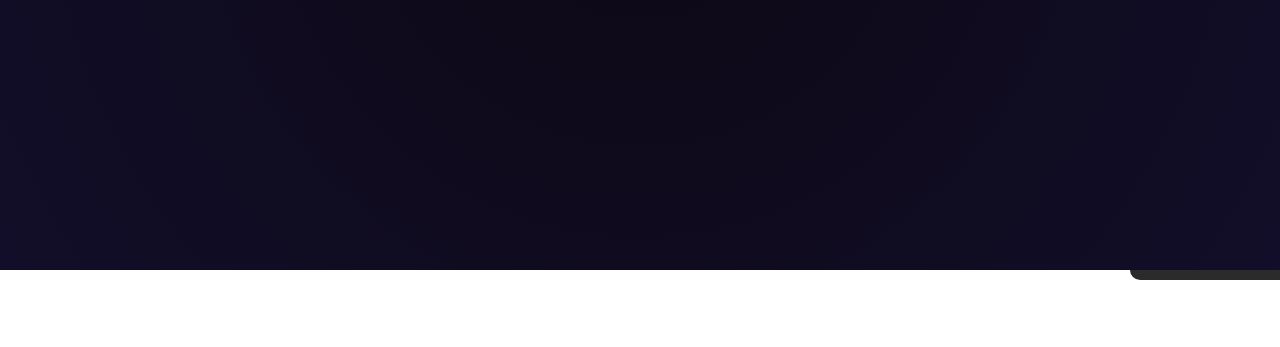
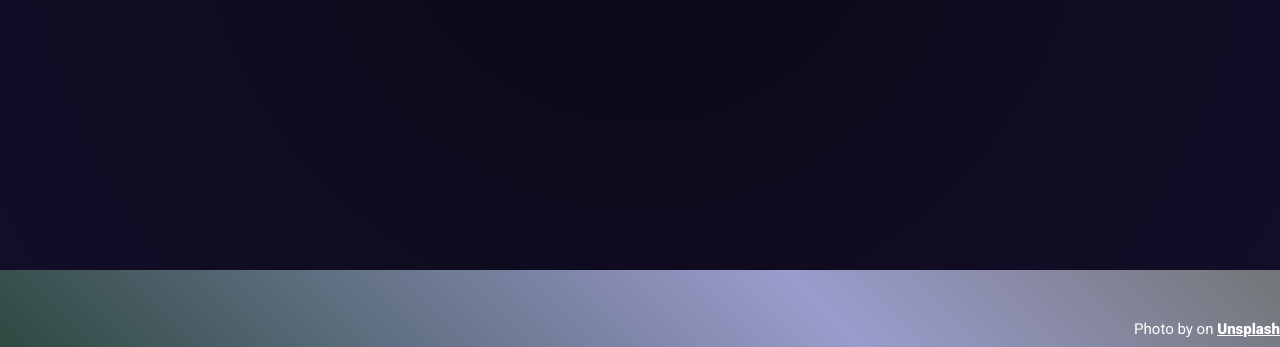
Before and after one commit to webloopbox/WeatherApp, a React (Create React App) app: page / in a window 1280 px wide. Shown: the part 530-877 px from the top of the page. Before the commit the page ends 800 px from the top, so only its background shows below. Built offline with nearby package versions, Linux system fonts and the light colour scheme; the HTML template or start-up script is replaced by a standard one.

Commit message:
update cards ui

```diff
--- a/src/components/IntroScreen/index.tsx
+++ b/src/components/IntroScreen/index.tsx
@@ -4,7 +4,6 @@
 const IntroScreen = ({ children }: { children: JSX.Element[] }) => {
   const {
     currentCityData,
-    introHideStatus,
     setIntroInvisibility,
     setForm,
     setLoading,
@@ -37,11 +36,7 @@
 
   return (
     <>
-      <div
-        className={`intro-screen ${introHideStatus ? "hide" : ""} ${
-          !introHideStatus && isReady ? "invisible" : ""
-        } `}
-      >
+      <div className={`intro-screen ${isReady ? "invisible" : ""}`}>
         <div className={`loading ${activeLoading ? "active" : ""}`}>
           <span className="circle circle-1"></span>
           <span className="circle circle-2"></span>
--- a/src/components/IntroScreen/introStyle.scss
+++ b/src/components/IntroScreen/introStyle.scss
@@ -11,10 +11,6 @@
   );
   transition: visibility 0.5s, opacity 0.5s;
   z-index: 100;
-}
-.intro-screen.hide {
-  visibility: hidden;
-  opacity: 0;
 }
 .blur {
   filter: blur(5px);
--- a/src/components/TemperatureCard/index.jsx
+++ b/src/components/TemperatureCard/index.jsx
@@ -8,8 +8,9 @@
     if (isReady) {
       const leftBtn = document.getElementsByClassName("left-btn")[0];
       const rightBtn = document.getElementsByClassName("right-btn")[0];
-      const forecastWrapper =
-        document.getElementsByClassName("forecast-wrapper")[0];
+      const forecastWrapper = document.getElementsByClassName(
+        "forecast-wrapper-slider"
+      )[0];
 
       leftBtn.addEventListener("click", function () {
         forecastWrapper.scrollLeft -= 100;
@@ -26,10 +27,11 @@
   return (
     <>
       <div
-        className={`forecast-wrapper   ${
+        className={`forecast-wrapper ${
           !introHideStatus && isReady ? "invisible" : ""
         }`}
       >
+        <div className="forecast-wrapper-slider">
           {forecastData.map((item, index) => {
             const { hour, temperature, feel } = item;
 
@@ -41,6 +43,7 @@
               </article>
             );
           })}
+        </div>
         <div className="horizontal-nav">
           <div className="nav-bg">
             <button className="left-btn">
--- a/src/components/TemperatureCard/temperatureCard.scss
+++ b/src/components/TemperatureCard/temperatureCard.scss
@@ -1,17 +1,21 @@
-.forecast-wrapper::-webkit-scrollbar {
+.forecast-wrapper-slider::-webkit-scrollbar {
   display: none;
 }
 .forecast-wrapper {
   position: relative;
+  display: flex;
   grid-column: 1 / 4;
+  transition: visibility 0.2s, opacity 0.2s;
+  margin: 20px 0 20px 0;
+  padding: 10px 0;
+}
+.forecast-wrapper-slider {
+  width: 100%;
+  overflow-x: scroll;
+  scroll-behavior: smooth;
   display: flex;
   align-items: center;
   justify-content: left;
-  overflow-x: scroll;
-  scroll-behavior: smooth;
-  transition: visibility 0.2s, opacity 0.2s;
-  margin: 20px 0 20px 0;
-  padding: 10px 0;
 }
 .forecast-item {
   box-shadow: 2px 2px 15px rgba(0, 0, 0, 0.692);
@@ -41,21 +45,19 @@
 }
 
 .horizontal-nav {
-  position: fixed;
-  width: 150px;
-  height: 100vh;
+  position: absolute;
+  width: 180px;
+  height: 150px;
   right: 0;
-  top: 0;
+  top: 50%;
+  transform: translateY(-50%);
   display: none;
-  grid-template-rows: minmax(580px, 1fr) 310px;
-  grid-auto-rows: 605px 300px;
   align-items: center;
 }
 .nav-bg {
-  grid-row: 2/3;
   background-color: #000000d4;
   display: flex;
-  height: 150px;
+  height: 100%;
   flex-wrap: wrap;
   justify-content: center;
   align-items: center;
--- a/src/index.scss
+++ b/src/index.scss
@@ -14,7 +14,6 @@
   color: white;
   font-family: "Roboto", sans-serif;
   overflow-x: hidden;
-  // transition: height 250ms 600s; /*10min delay*/
 }
 #app {
   display: grid;
--- a/src/media.scss
+++ b/src/media.scss
@@ -10,7 +10,7 @@
     overflow-y: hidden;
   }
   #app {
-    height: 100vh; // to continue..
+    min-height: 100vh;
     grid-template-columns: 400px 1fr 400px;
     grid-template-rows: 1fr 250px 30px;
     justify-items: stretch;
```
Lines whose indentation alone changed are shown as unchanged.
